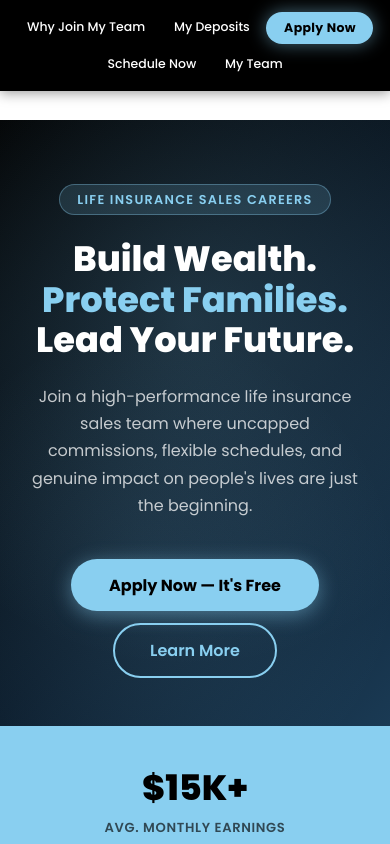
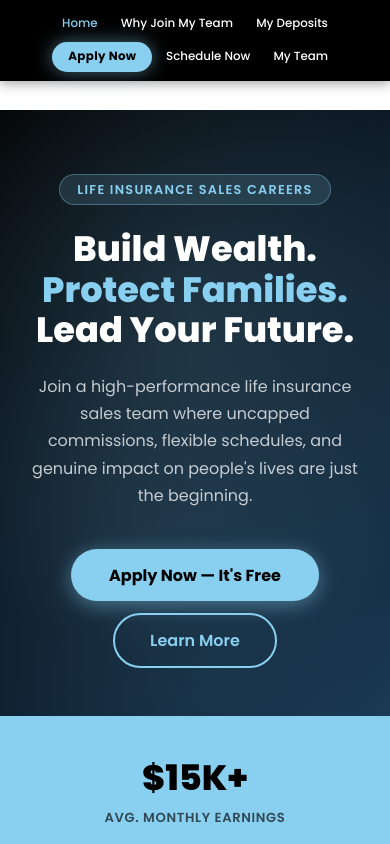
Before and after one commit to Lancellotti18/life-insurance-site, a plain HTML site: page index.html in a window 390 px wide. Shown: the top 844 px of the page. Drawn offline with Linux system fonts and the light colour scheme.

Commit message:
Center navbar tabs and add Home button
All tabs now centered in a single row with a new Home tab added.

Co-Authored-By: Claude Sonnet 4.6 <noreply@anthropic.com>

```diff
--- a/index.html
+++ b/index.html
@@ -10,14 +10,11 @@
 
   <!-- NAVBAR -->
   <nav>
-    <div class="nav-left">
+    <div class="nav-links">
+      <a href="index.html" class="active">Home</a>
       <a href="why-join.html">Why Join My Team</a>
       <a href="deposits.html">My Deposits</a>
-    </div>
-    <div class="nav-center">
       <a href="apply.html" class="nav-apply-btn">Apply Now</a>
-    </div>
-    <div class="nav-right">
       <a href="schedule.html">Schedule Now</a>
       <a href="team.html">My Team</a>
     </div>
--- a/styles.css
+++ b/styles.css
@@ -37,24 +37,18 @@ nav {
   background: var(--black);
   display: flex;
   align-items: center;
-  justify-content: space-between;
-  padding: 0 2rem;
+  justify-content: center;
+  padding: 0 1rem;
   z-index: 1000;
   box-shadow: 0 2px 12px rgba(0,0,0,0.4);
 }
 
-.nav-left, .nav-right {
+.nav-links {
   display: flex;
-  gap: 0.5rem;
-  flex: 1;
-}
-
-.nav-right {
-  justify-content: flex-end;
-}
-
-.nav-center {
-  flex: 0 0 auto;
+  align-items: center;
+  justify-content: center;
+  gap: 0.35rem;
+  flex-wrap: wrap;
 }
 
 nav a {
@@ -630,20 +624,17 @@ footer a { color: var(--blue); text-decoration: none; }
 /* ===== RESPONSIVE ===== */
 @media (max-width: 768px) {
   nav {
-    flex-wrap: wrap;
     height: auto;
-    padding: 0.75rem 1rem;
-    gap: 0.4rem;
-    justify-content: center;
+    padding: 0.6rem 0.5rem;
   }
 
-  .nav-left, .nav-right { flex: 0 0 auto; }
+  .nav-links { gap: 0.25rem; }
 
-  nav a { font-size: 0.78rem; padding: 0.38rem 0.65rem; }
+  nav a { font-size: 0.74rem; padding: 0.35rem 0.6rem; }
 
-  .nav-apply-btn { padding: 0.45rem 1.1rem !important; }
+  .nav-apply-btn { padding: 0.4rem 1rem !important; }
 
-  .page { padding-top: 120px; }
+  .page { padding-top: 110px; }
 
   .stats-bar { gap: 2rem; }
 
```
Also changed, not shown: apply.html (+2 -5 lines), deposits.html (+2 -5 lines), schedule.html (+2 -5 lines), team.html (+2 -5 lines), why-join.html (+2 -5 lines).
